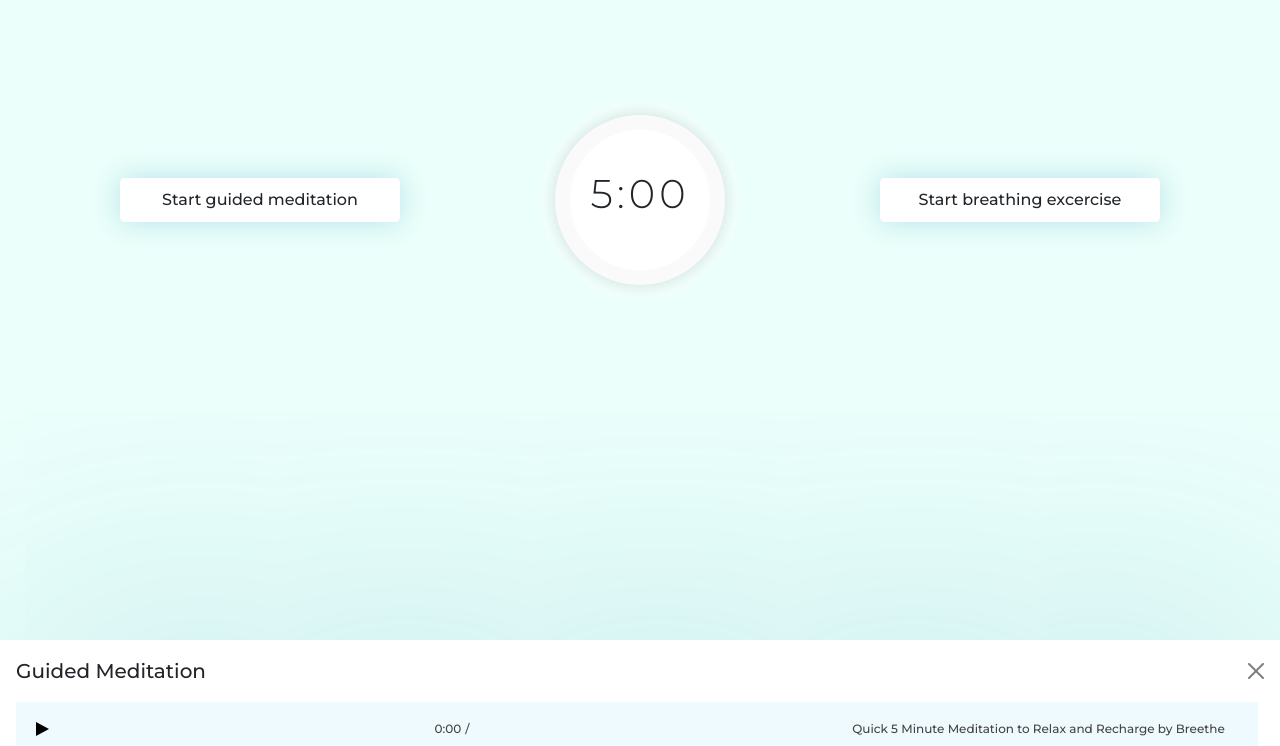
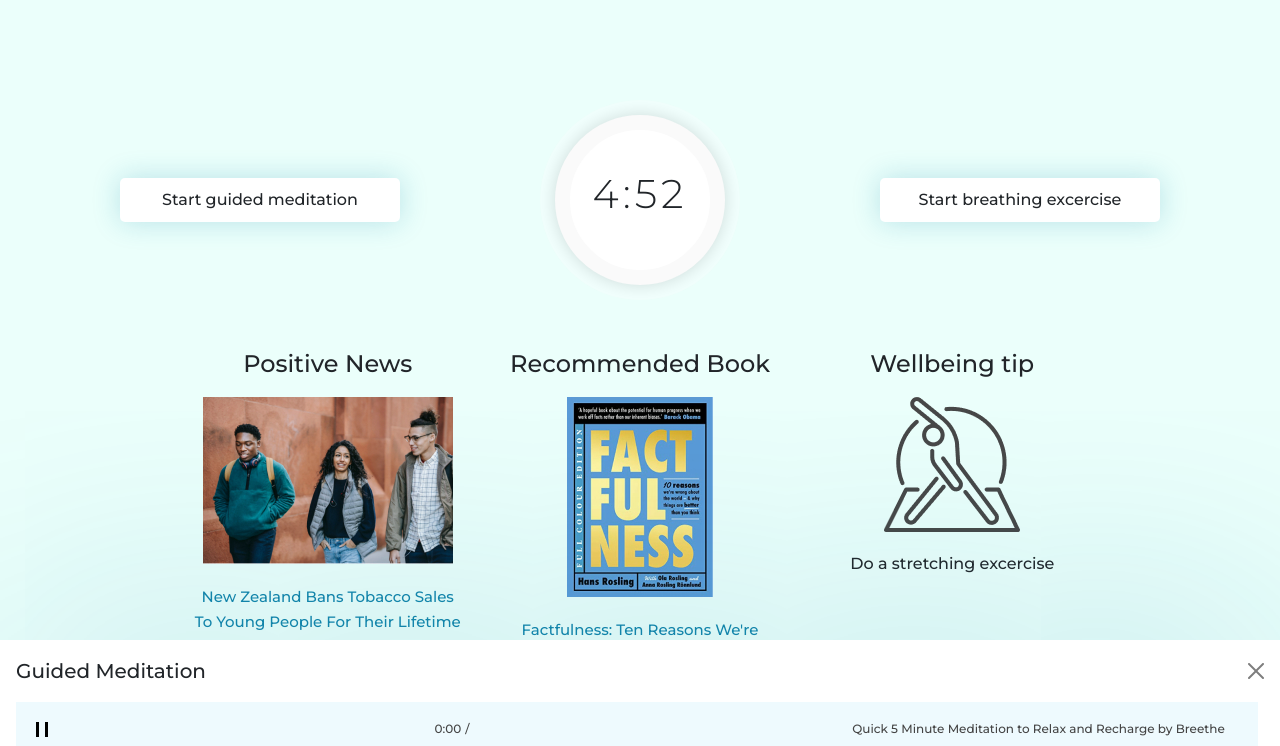
Before and after one commit to t-eszter/Pomodoro, a website: page relax.html in a window 1280 px wide. Both pictures are taken after a click on the button "Start guided meditation". Shown: the top 746 px of the page. Drawn offline with nearby package versions, Linux system fonts and the light colour scheme.

Commit message:
US 3.3 wellbeing section on relax page

```diff
--- a/index.html
+++ b/index.html
@@ -104,7 +104,7 @@
 			$("input[type='number']").inputSpinner();
 		</script>
   </body>
-  <script src="js/pomodoro.js"></script>
+  <script src="js/focustimer.js"></script>
 </html>
 
 <!--https://shaack.com/projekte/bootstrap-input-spinner/-->
--- /dev/null
+++ b/js/relaxtimer.js
@@ -0,0 +1,36 @@
+
+
+function startTimer() {
+  var presentTime = document.getElementById('timer').textContent;
+  var timeArray = presentTime.split(/[:]+/);
+  var m = timeArray[0];
+  var s = checkSecond((timeArray[1] - 1));
+  if(s==59){m=m-1}
+  if(m<0){
+	document.getElementById('focus-alert').play();
+    return
+  }
+	document.getElementById('timer').textContent = m + ":" + s;
+  setTimeout(startTimer, 1000);
+
+}
+
+function checkSecond(sec) {
+  if (sec < 10 && sec >= 0) {sec = "0" + sec};
+  if (sec < 0) {sec = "59"};
+  return sec;
+}
+
+
+startTimer();
+
+var saveButton = document.getElementById("saveButton");
+
+saveButton.addEventListener("click", updateTime);
+
+function updateTime(){
+	var newTime = document.getElementById("focus-length").value;
+	newTime.toString();
+	newTime = newTime + ":00";
+	document.getElementById('timer').textContent = newTime;
+}
--- a/js/tinyPlayer.js
+++ b/js/tinyPlayer.js
@@ -47,6 +47,7 @@ setInterval(() => {
   );
 }, 500);
 
+
 //toggle between playing and pausing on button click
 const playBtn = audioPlayer.querySelector(".controls .toggle-play");
 playBtn.addEventListener(
@@ -64,6 +65,31 @@ playBtn.addEventListener(
   },
   false
 );
+
+const meditationBtn = document.querySelector(".relaxBtn");
+
+meditationBtn.addEventListener(
+  "click",
+  () => {
+	  playBtn.classList.remove("play");
+      playBtn.classList.add("pause");
+	  audio.play();
+    },
+  false
+);
+
+const closeMeditation = document.querySelector(".pauseMeditation");
+
+closeMeditation.addEventListener(
+  "click",
+  () => {
+	  playBtn.classList.remove("pause");
+      playBtn.classList.add("play");
+      audio.pause();
+    },
+  false
+);
+
 
 //audioPlayer.querySelector(".volume-button").addEventListener("click", () => {
 //  const volumeEl = audioPlayer.querySelector(".volume-container .volume");
--- a/relax.html
+++ b/relax.html
@@ -50,6 +50,26 @@
 
 		</div>
 
+		<div class="row tipsContainer">
+			<div class="col d-flex align-items-center text-center tips">
+				<h4>Positive News</h4>
+				<img src="assets/pexels-keira-burton-6147374.jpg"/>
+				<p><a href="#">New Zealand Bans Tobacco Sales To Young People For Their Lifetime In First-Ever 'Smokefree Generation'</a></p>
+			</div>
+			<div class="col d-flex align-items-center text-center books">
+				<h4>Recommended Book</h4>
+				<img src="assets/factfulness.jpg"/>
+				<p><a href="#">Factfulness: Ten Reasons We're Wrong About the World - Why Things are Better than You Think</a></p>
+			</div>
+			<div class="col d-flex align-items-center text-center tips">
+				<h4>Wellbeing tip</h4>
+				<img src="assets/icn-stretching.png"/>
+				<p>Do a stretching excercise</p>
+
+			</div>
+
+		</div>
+
 		<div class="footer text-center fixed-bottom">
 			 	<button class="btn about" type="button"  data-bs-toggle="modal"  data-bs-target="#aboutModal"><i class="bi bi-info-circle"></i></button>
 
@@ -96,7 +116,7 @@
 	  <div class="offcanvas offcanvas-bottom" tabindex="-1" id="meditationPlayer" aria-labelledby="offcanvasBottomLabel">
 		  <div class="offcanvas-header">
 			<h5 class="offcanvas-title" id="offcanvasBottomLabel">Guided Meditation</h5>
-			<button type="button" class="btn-close text-reset" data-bs-dismiss="offcanvas" aria-label="Close"></button>
+			<button type="button" class="btn-close pauseMeditation text-reset" data-bs-dismiss="offcanvas" aria-label="Close"></button>
 		  </div>
 		  <div id="audioPlayer" class="offcanvas-body">
 			<div class="audio-player">
@@ -134,6 +154,7 @@
 	  <!-- Settings -->
 
     <script src="https://cdn.jsdelivr.net/npm/bootstrap@5.0.2/dist/js/bootstrap.bundle.min.js" integrity="sha384-MrcW6ZMFYlzcLA8Nl+NtUVF0sA7MsXsP1UyJoMp4YLEuNSfAP+JcXn/tWtIaxVXM" crossorigin="anonymous"></script>
+	  	<script src="js/tinyPlayer.js"></script>
 	 	<script>
 			$("input[type='number']").inputSpinner();
 
@@ -159,12 +180,14 @@
 
 
 
+
+
 		</script>
   </body>
 
-  <script src="js/pomodoro.js"></script>
+  <script src="js/relaxtimer.js"></script>
 
-	<script src="js/tinyPlayer.js"></script>
+
 </html>
 
 <!--https://shaack.com/projekte/bootstrap-input-spinner/-->
--- a/styles/style.css
+++ b/styles/style.css
@@ -459,3 +459,28 @@ border-radius: 5px !important;
 	border: none !important;
 	box-shadow: 0px 0px 1000px rgba(19, 133, 171, 0.24);
 }
+
+.tips, .books{
+	flex-direction: column;
+}
+
+
+.tipsContainer {
+	padding: 0 10%;
+	column-gap: 20px;
+}
+
+.tipsContainer p {
+	padding-top: 20px;
+}
+
+.tipsContainer h4 {
+	padding-bottom: 10px;
+}
+
+.tipsContainer p a{
+	text-decoration: none;
+	font-size: 15px;
+	line-height: 25px;
+	color: #1385AB;
+}
```
Also changed, not shown: assets/factfulness.jpg (added), assets/icn-stretching.png (added), assets/pexels-keira-burton-6147374.jpg (added), js/focustimer.js (renamed from js/pomodoro.js).
